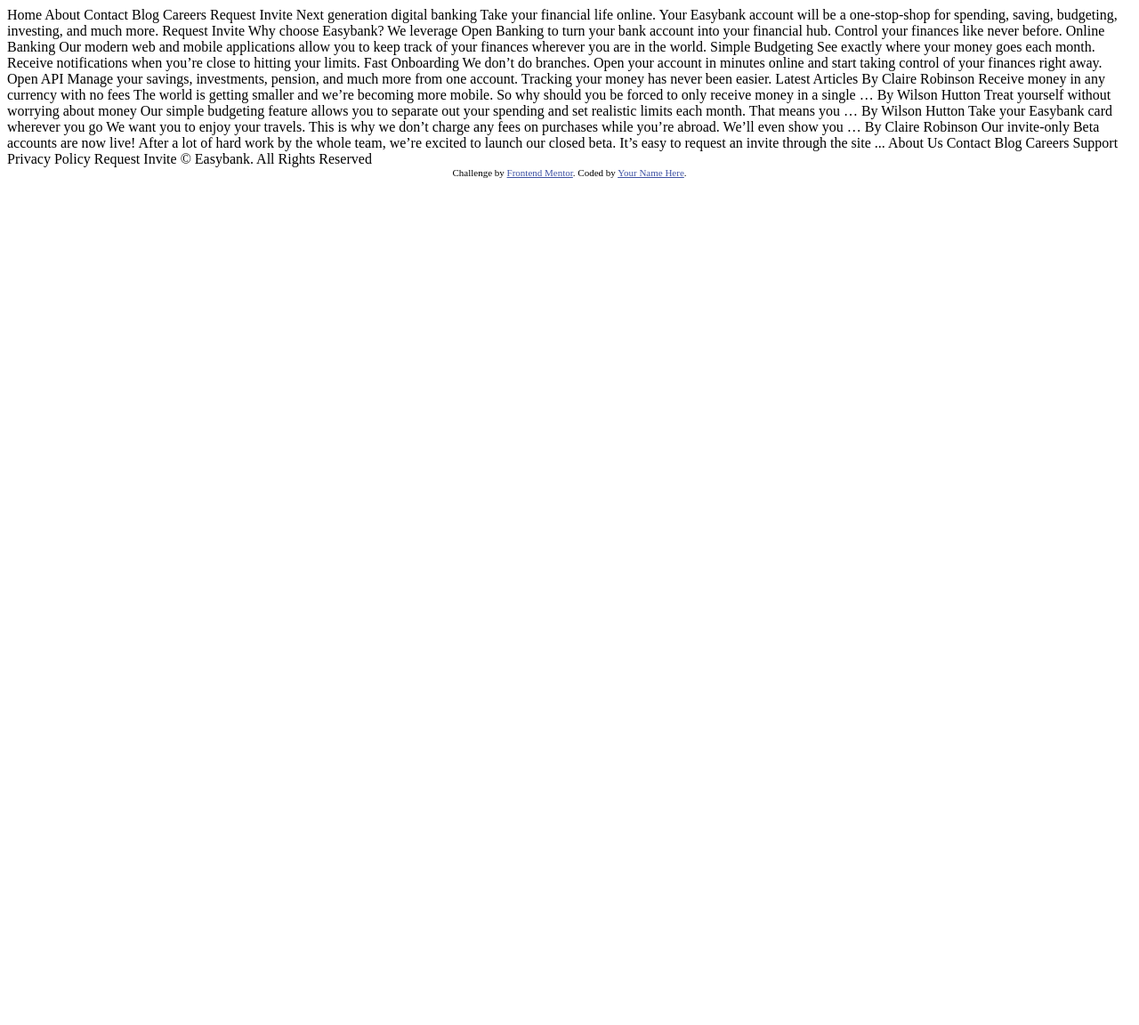
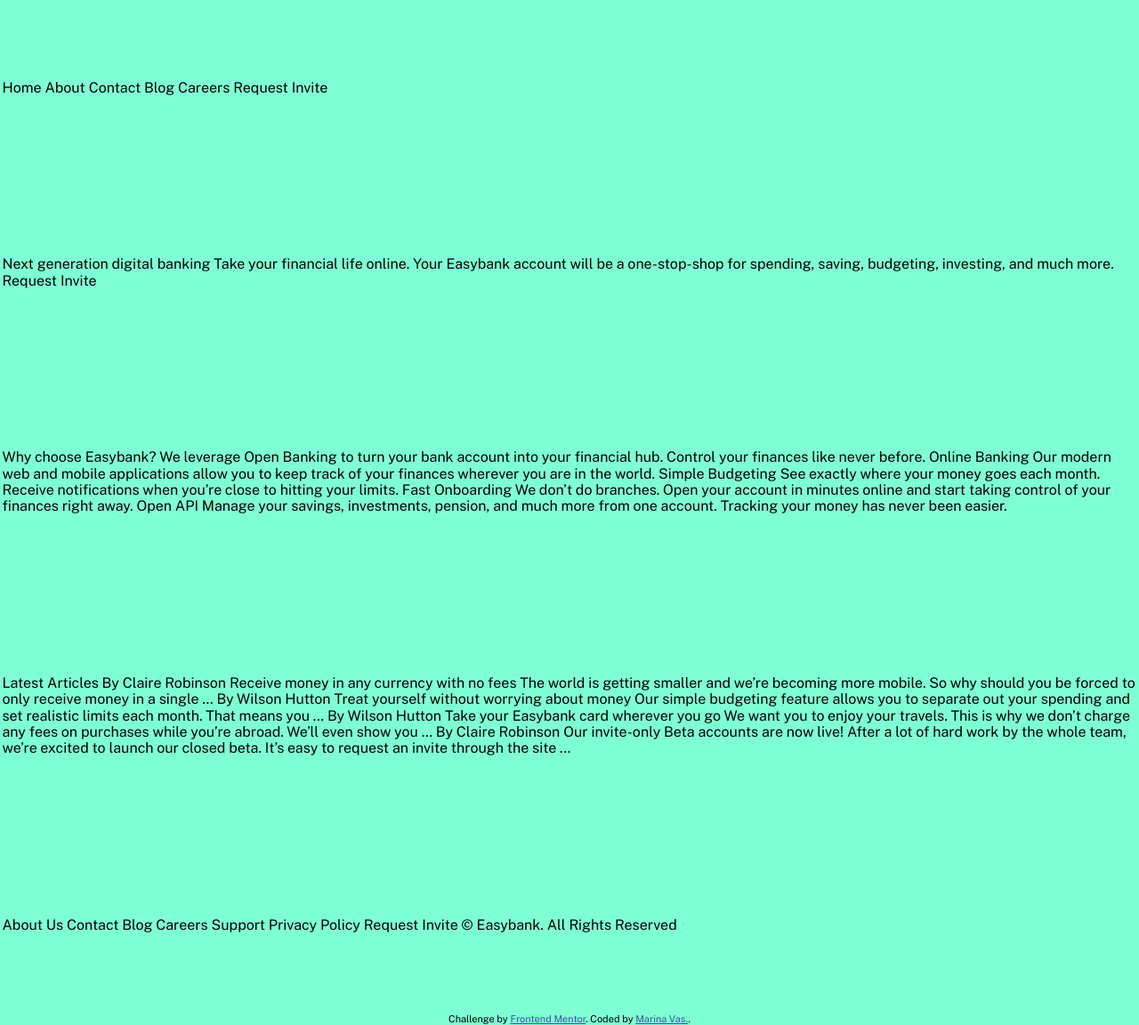
Before and after one commit to marinaandthecode/fem-easybank, a website: page index.html in a window 1280 px wide. Shown: the whole page at 89% size. Before the commit the page ends 800 px from the top, so only its background shows below. Drawn offline with nearby package versions, Linux system fonts and the light colour scheme.

Commit message:
Basic setup: Gulp, normalize.css, sections, font

```diff
--- /dev/null
+++ b/gulpfile.js
@@ -0,0 +1,24 @@
+const gulp = require('gulp');
+const sass = require('gulp-sass');
+const browserSync = require('browser-sync').create();
+
+
+function style() {
+    return gulp.src('./scss/**/*.scss')
+    .pipe(sass())
+    .pipe(gulp.dest('./css'))
+    .pipe(browserSync.stream())
+}
+
+function watch() {
+    browserSync.init({
+        server: {
+            baseDir: './'
+        }
+    })
+    gulp.watch('./scss/**/*.scss', style);
+    gulp.watch('./*.html').on('change', browserSync.reload);
+}
+
+exports.style = style;
+exports.watch = watch;
--- a/index.html
+++ b/index.html
@@ -5,6 +5,8 @@
   <meta name="viewport" content="width=device-width, initial-scale=1.0"> <!-- displays site properly based on user's device -->
 
   <link rel="icon" type="image/png" sizes="32x32" href="./images/favicon-32x32.png">
+  <link rel="stylesheet" href="css/normalize.css">
+  <link rel="stylesheet" href="css/styles.css">
 
   <title>Frontend Mentor | Easybank landing page</title>
 
@@ -15,7 +17,9 @@
   </style>
 </head>
 <body>
-
+  <!-- header -->
+  <header class="section-outer section-header">
+    <div class="section-inner">
       Home
       About
       Contact
@@ -23,18 +27,26 @@
       Careers
 
       Request Invite
+    </div>
+  </header>
+  <!-- /header -->
 
-
-
+  <!-- hero -->
+    <section class="section-outer section-hero">
+      <div class="section-inner">
         Next generation digital banking
 
         Take your financial life online. Your Easybank account will be a one-stop-shop
         for spending, saving, budgeting, investing, and much more.
 
         Request Invite
+      </div>
+    </section>
+  <!-- /hero -->
 
-
-
+  <!-- features -->
+    <section class="section-outer section-features">
+      <div class="section-inner">
         Why choose Easybank?
 
         We leverage Open Banking to turn your bank account into your financial hub. Control
@@ -56,8 +68,13 @@
         Manage your savings, investments, pension, and much more from one account. Tracking
         your money has never been easier.
 
+      </div>
+    </section>
+  <!-- /features -->
 
-
+  <!-- articles -->
+  <section class="section-outer section-articles">
+  <div class="section-inner">
     Latest Articles
 
     By Claire Robinson
@@ -79,23 +96,27 @@
     Our invite-only Beta accounts are now live!
     After a lot of hard work by the whole team, we’re excited to launch our closed beta.
     It’s easy to request an invite through the site ...
+  </div>
+</section>
+<!-- /articles -->
 
-
-
+<!-- footer -->
+<footer class="section-outer section-footer">
+  <div class="section-inner">
   About Us
   Contact
     Blog
     Careers
     Support
     Privacy Policy
-
     Request Invite
-
     © Easybank. All Rights Reserved
-
+  </div>
     <div class="attribution">
       Challenge by <a href="https://www.frontendmentor.io?ref=challenge" target="_blank">Frontend Mentor</a>.
-    Coded by <a href="#">Your Name Here</a>.
+      Coded by <a href="#">Marina Vas.</a>.
     </div>
+</footer>
+<!-- /footer -->
 </body>
 </html>
--- /dev/null
+++ b/scss/styles.scss
@@ -0,0 +1,63 @@
+@import url('https://fonts.googleapis.com/css2?family=Public+Sans:wght@300;400;700&display=swap');
+
+// === MIXINS ===
+@mixin public-sans {
+    font-family: 'Public Sans', sans-serif;
+}
+// === / MIXINS ===
+
+// === VARIABLES ===
+$fw-light: 300;
+$fw-regular: 400;
+$fw-bold: 700;
+$padding-vertical: 90px;
+
+// === / VARIABLES ===
+
+// === COMMON ===
+body {
+    @include public-sans;
+}
+
+.section-outer {
+    background-color: aquamarine;
+}
+
+.section-inner {
+    max-width: 1275px;
+    margin: 0 auto;
+    padding-top: $padding-vertical;
+    padding-bottom: $padding-vertical;
+}
+
+// === / COMMON ===
+
+// === HEADER ===
+.section-header {
+
+}
+// === / HEADER
+
+// === HERO ===
+.section-hero {
+
+}
+// === / HERO ===
+
+// === FEATURES ===
+.section-features {
+
+}
+// === / FEATURES ===
+
+// === ARTICLES ===
+.section-articles {
+
+}
+// === / ARTICLES ===
+
+// === FOOTER ===
+.section-footer {
+
+}
+// === / FOOTER ===
```
Also changed, not shown: package.json (added, +24 -0 lines), css/normalize.css (added), css/styles.css (added), 2 other files. Lines whose indentation alone changed are shown as unchanged.
